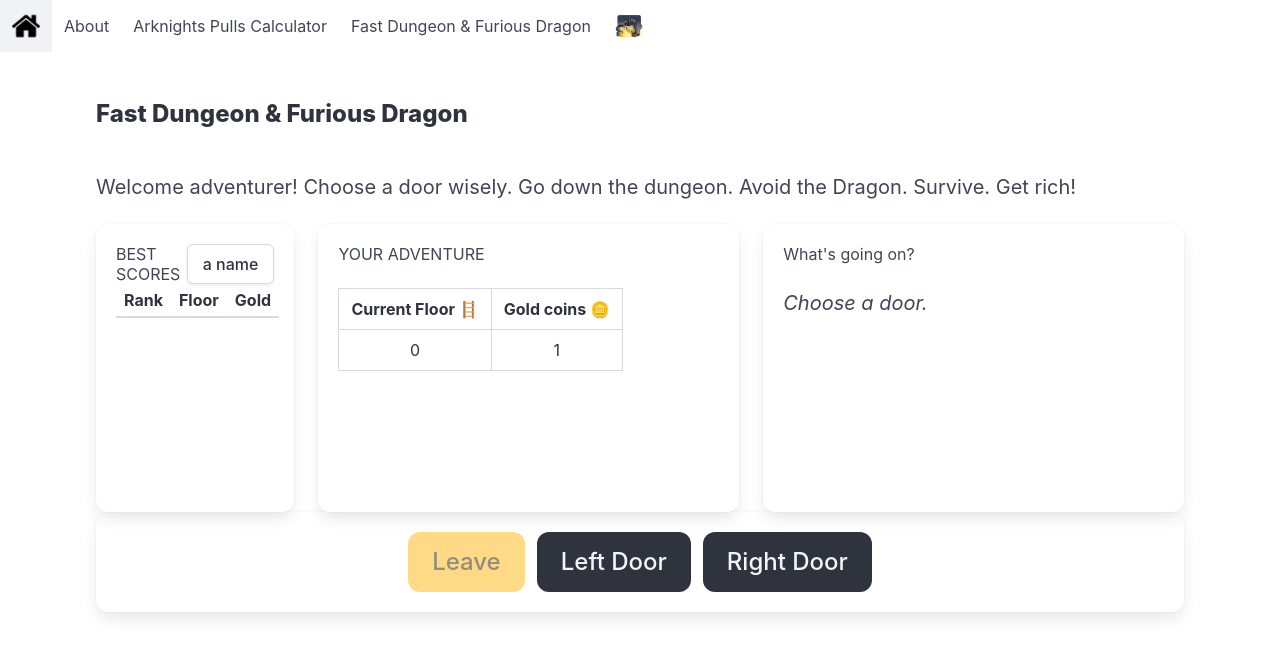
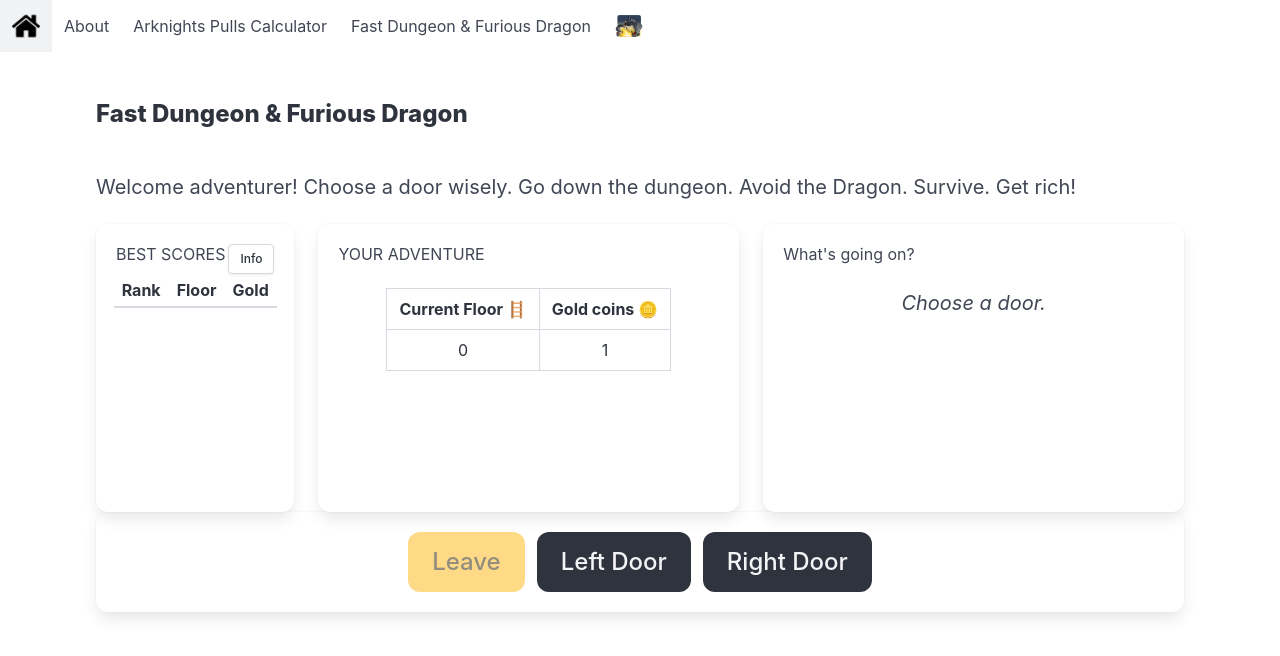
Before and after one commit to vinny-the-bird/dragndropkick, a Vue app: page /fast-dungeon-and-furious-dragon in a window 1280 px wide. Shown: the top 656 px of the page. Built offline with nearby package versions, Linux system fonts and the light colour scheme.

Commit message:
centered the 3 box menu so content is centered inside of it.

```diff
--- a/src/components/BaseModal.vue
+++ b/src/components/InfoModal.vue
@@ -1,9 +1,7 @@
 <template>
   <div class="level-left">
     <div class="control level-item">
-      <button class="button" @click.prevent="toggleModal">
-        a name
-      </button>
+      <button class="button is-small" @click.prevent="toggleModal">Info</button>
     </div>
   </div>
 
@@ -13,16 +11,14 @@
       <div class="modal-content">
         <div class="box has-text-centered">
           <p class="mb-4">a title</p>
-          <!-- <div class="buttons is-centered">
-            <button class="button is-danger" @click="handleModalButton">
-              {{ primaryButtonName }}
-            </button>
-          </div> -->
+
           <p>some text</p>
-          <button class="button modal-close is-large" @click="toggleModal">X</button>
+          <button
+            class="button modal-close is-large"
+            @click="toggleModal"
+          ></button>
         </div>
       </div>
-      <!-- <button class="modal-close is-large" aria-label="close"></button> -->
     </div>
   </transition>
 </template>
@@ -30,24 +26,13 @@
 <script setup>
 import { ref } from "vue";
 
-// const props = defineProps({
-//   title: String,
-//   modalButtonName: String,
-//   primaryButtonName: String,
-//   secondaryButtonName: String,
-// });
-
-const emit = defineEmits(["click"]);
+// const emit = defineEmits(["click"]);
 
 const isModalOpen = ref(false);
 
 function toggleModal() {
   isModalOpen.value = !isModalOpen.value;
 }
-
-// function handleModalButton() {
-//   emit("click");
-// }
 </script>
 
 <style scoped>
--- a/src/views/FDnFD.vue
+++ b/src/views/FDnFD.vue
@@ -17,18 +17,10 @@
                   <h5 class="subtitle is-6">BEST SCORES</h5>
                 </div>
                 <div>
-                  <!-- <button v-if="bestScores.length == 0" class="button is-small"> -->
-                  <!-- <MyModal /> -->
-                  <!-- </button> -->
-                  <!-- <BaseModal
-                  /> -->
-
-                   <BaseModal
-                  @click="deleteReceiver"
-                />
-
+                  <InfoModal />
                 </div>
               </div>
+              <div class="is-flex is-justify-content-center">
                 <table class="table has-text-centered is-narrow">
                   <thead>
                     <tr>
@@ -50,9 +42,11 @@
                 </table>
               </div>
             </div>
+          </div>
           <div class="column is-two-fifth">
             <div class="box menu">
               <h5 class="subtitle is-6">YOUR ADVENTURE</h5>
+              <div class="is-flex is-justify-content-center">
                 <table class="table has-text-centered is-bordered">
                   <thead>
                     <tr>
@@ -69,12 +63,17 @@
                 </table>
               </div>
             </div>
+          </div>
           <!-- column 2 -->
           <div class="column is-three-fifth">
             <div class="box menu">
               <h5 class="subtitle is-6">What's going on?</h5>
+              <div class="is-flex is-justify-content-center">
+                <div>
                   <p class="is-italic is-size-5">{{ description }}</p>
-              <div>
+                </div>
+              </div>
+              <div class="is-flex is-justify-content-center">
                 <h4 class="subtitle is-3" style="margin-top: 3rem">
                   {{ result }}
                 </h4>
@@ -123,7 +122,7 @@
 </template>
 
 <script setup>
-import BaseModal from "@/components/BaseModal.vue";
+import InfoModal from "@/components/InfoModal.vue";
 import { onMounted, ref } from "vue";
 const description = ref("");
 const result = ref("");
```
Lines whose indentation alone changed are shown as unchanged.
